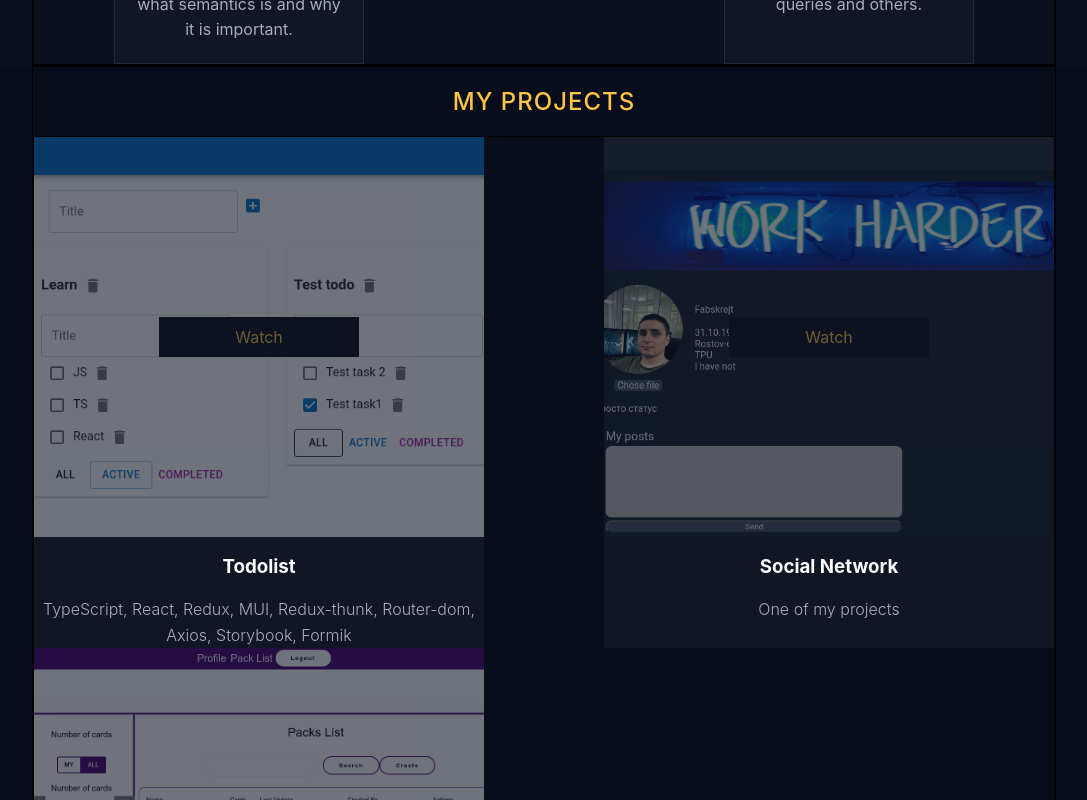
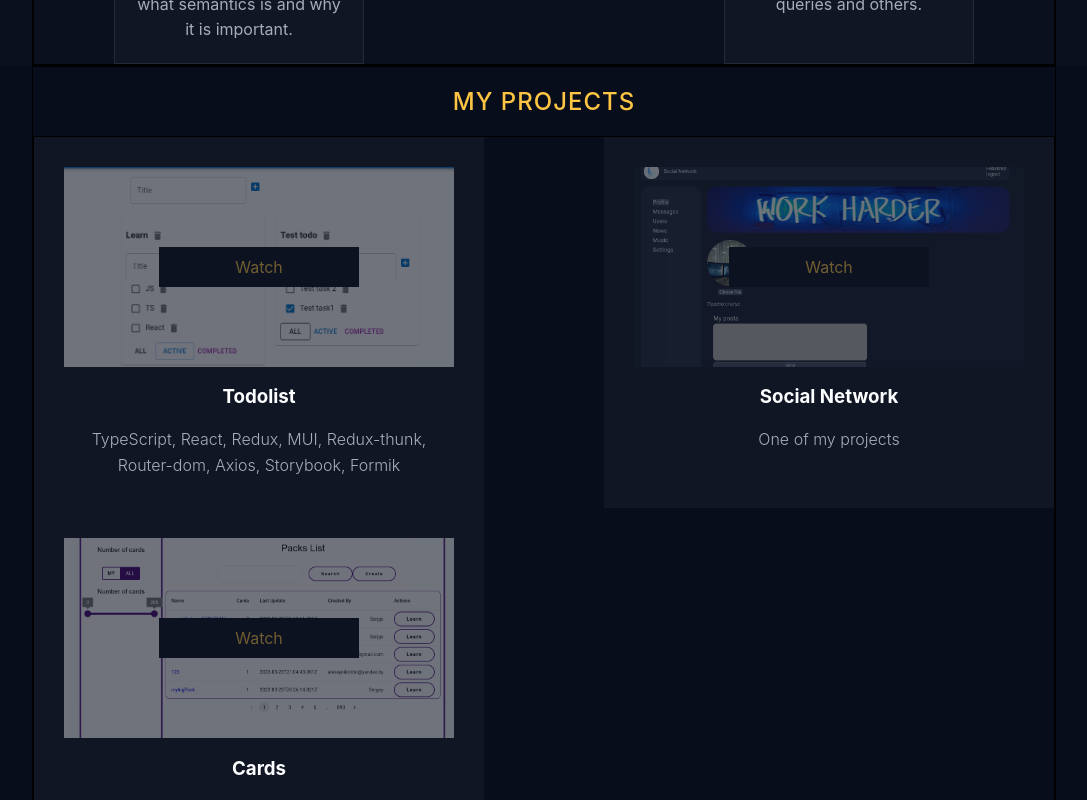
Before and after one commit to fabskrejt/portfolio, a React (Create React App) app: page / in a window 1280 px wide. Shown: the part 1840-2640 px from the top of the page, without its empty margins (96-1183 px from the left). Built offline with nearby package versions, Linux system fonts and the light colour scheme.

Commit message:
changed style from project

```diff
--- a/src/projekts/project/Project.module.css
+++ b/src/projekts/project/Project.module.css
@@ -2,18 +2,19 @@
     width: 450px;
     background-color: #101624;
     text-align: center;
+    padding: 30px;
 }
 
 .previewImg {
     width: 100%;
-    height: 400px;
+    height: 200px;
     display: flex;
     justify-content: center;
     align-items: center;
-    background-size: cover;
+    background-size: 100%;
+    background-repeat: no-repeat;
     background-position: center;
     opacity: 40%;
-
 }
 
 .previewImg:hover {
```
